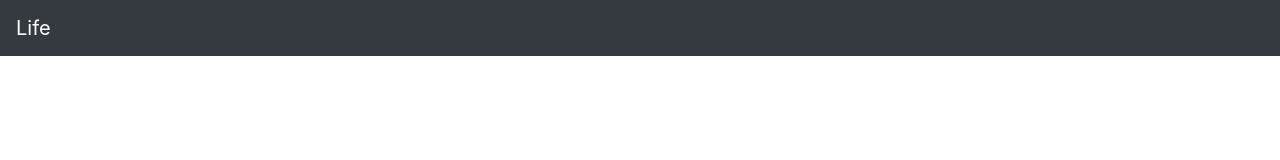
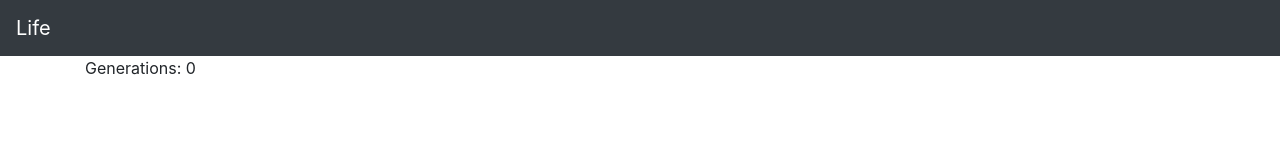
Before and after one commit to adxl/life, a React (Create React App) app: page / in a window 1280 px wide. Shown: the top 160 px of the page. Built offline with nearby package versions, Linux system fonts and the light colour scheme.

Commit message:
add Info component

```diff
--- a/src/App.js
+++ b/src/App.js
@@ -2,11 +2,15 @@ import React from 'react';
 import Navbar from './components/Navbar';
 
 import './App.css';
+import Board from './components/Board';
 
 function App() {
 	return (
 		<React.Fragment>
-			<Navbar/>
+			<Navbar />
+			<main className="container">
+				<Board />
+			</main>
 		</React.Fragment>
 	);
 }
--- a/src/components/Board.jsx
+++ b/src/components/Board.jsx
@@ -1,11 +1,17 @@
-import React, {Component } from 'react';
+import React, { Component } from 'react';
+import Info from './Info';
 
 export default class Board extends Component{
-	render() {
-		return (
-			<div>
 
-			</div>
-		);
-	}
+state = {
+	gens: 0
 }
+
+render() {
+	return (
+		<div>
+			<Info gens={this.state.gens}/>
+		</div>
+	);
+}
+}
--- /dev/null
+++ b/src/components/Info.jsx
@@ -0,0 +1,9 @@
+import React, { Component } from 'react';
+
+export default function Info(props) {
+	return (
+		<div>
+			<p>Generations: {props.gens}</p>
+		</div>
+	);
+}
```
